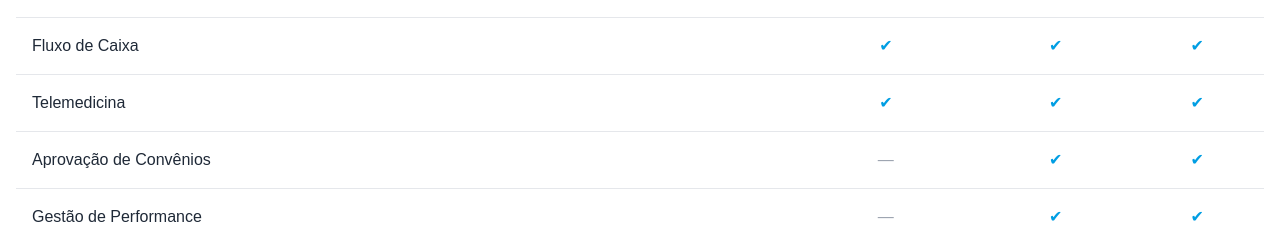
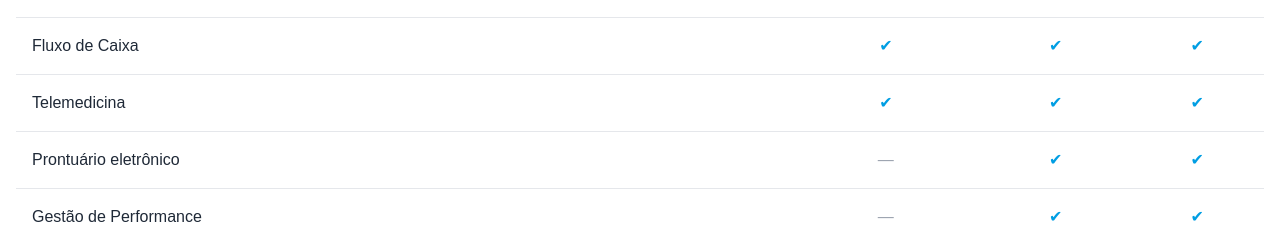
Before and after one commit to Live-plus-dev/LP-LivePlus, a Next.js app: page / in a window 1280 px wide. Shown: the part 2240-2479 px from the top of the page. Built offline with nearby package versions, Linux system fonts and the light colour scheme.

Commit message:
prontuario

```diff
--- a/components/ComparisionTable.js
+++ b/components/ComparisionTable.js
@@ -30,7 +30,7 @@ const ComparisonTable = () => {
       pro: true
     },
     {
-      name: "Aprovação de Convênios",
+      name: "Prontuário eletrônico",
       starter: false,
       plus: true,
       pro: true
```
